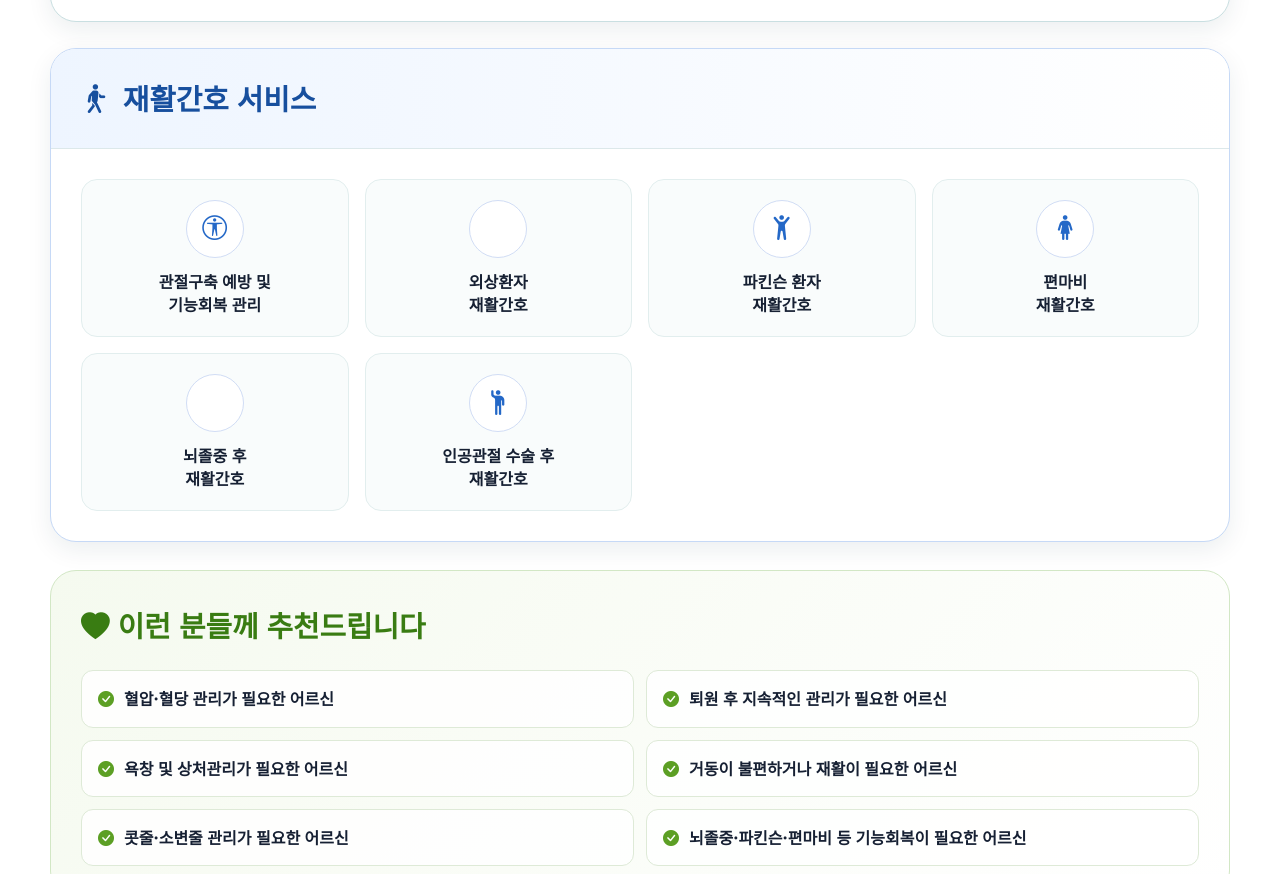
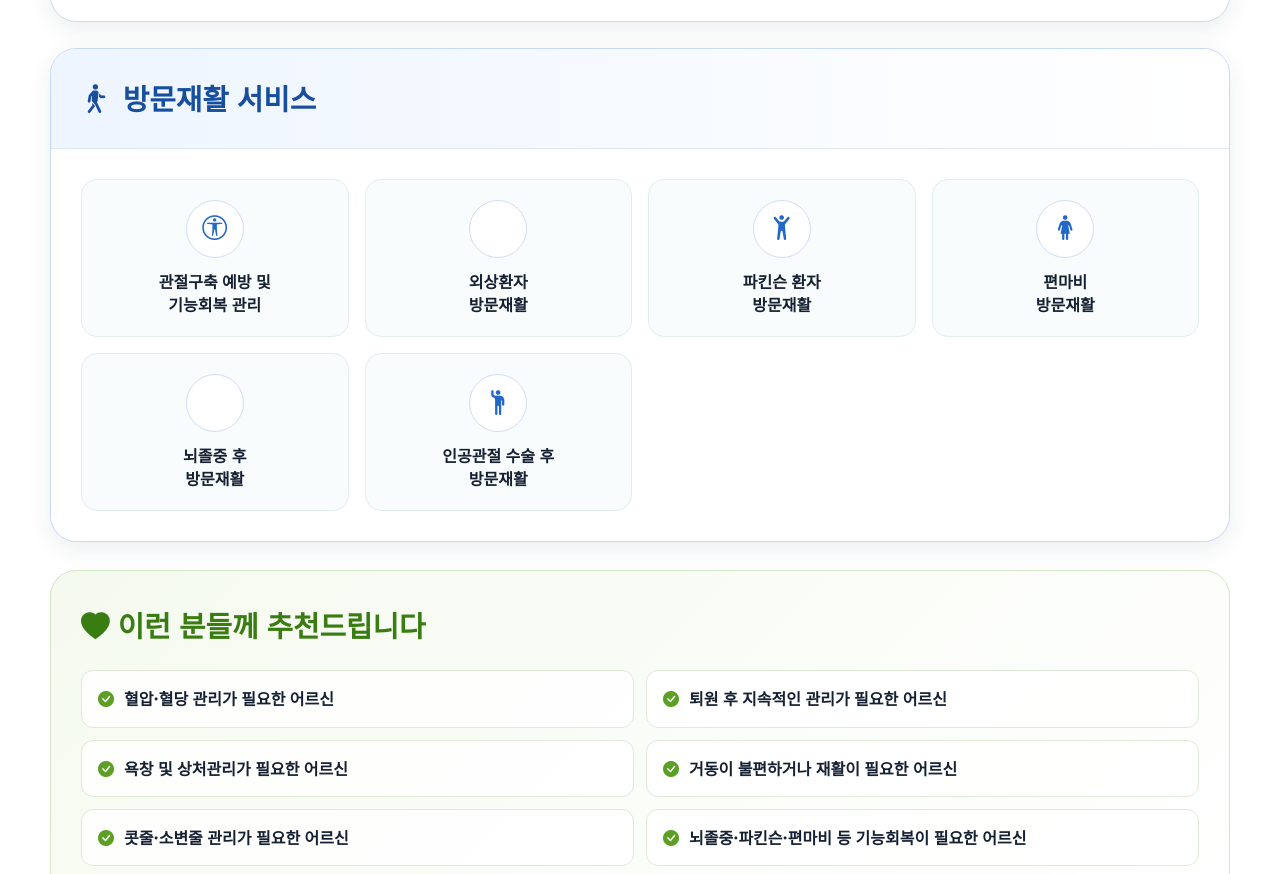
Before and after one commit to gyul-is-yummy/ilsan-homecare-site, a plain HTML site: page services.html in a window 1280 px wide. Shown: the part 1091-1965 px from the top of the page. Drawn offline with nearby package versions, Linux system fonts and the light colour scheme.

Commit message:
Fix: 재활간호 텍스트 변경
재활간호 > 방문간호로 텍스트 변경

```diff
--- a/services.html
+++ b/services.html
@@ -1,7 +1,7 @@
 <!doctype html>
 <html lang="ko">
 <head>
-  <meta charset="utf-8"><meta name="viewport" content="width=device-width, initial-scale=1"><meta name="description" content="일산방문간호센터의 방문간호 및 재활간호 서비스 내용을 안내합니다.">
+  <meta charset="utf-8"><meta name="viewport" content="width=device-width, initial-scale=1"><meta name="description" content="일산방문간호센터의 방문간호 및 방문재활 서비스 내용을 안내합니다.">
   <title>서비스 안내 | 일산방문간호센터</title>
   <link rel="preconnect" href="https://fonts.googleapis.com"><link rel="preconnect" href="https://fonts.gstatic.com" crossorigin><link href="https://fonts.googleapis.com/css2?family=Noto+Sans+KR:wght@400;500;700;800;900&display=swap" rel="stylesheet"><link rel="stylesheet" href="https://cdn.jsdelivr.net/npm/bootstrap-icons@1.11.3/font/bootstrap-icons.min.css"><link rel="stylesheet" href="assets/css/styles.css">
 </head>
@@ -19,13 +19,13 @@
     <div class="icon-service"><i class="bi bi-clipboard2-pulse-fill"></i><strong>의사 지시<br>방문간호</strong></div>
   </div></div></div>
 
-  <div class="service-group blue fade-up"><div class="service-group-header"><h2><i class="bi bi-person-walking"></i> 재활간호 서비스</h2></div><div class="service-group-body"><div class="icon-service-grid">
+  <div class="service-group blue fade-up"><div class="service-group-header"><h2><i class="bi bi-person-walking"></i> 방문재활 서비스</h2></div><div class="service-group-body"><div class="icon-service-grid">
     <div class="icon-service"><i class="bi bi-universal-access-circle"></i><strong>관절구축 예방 및<br>기능회복 관리</strong></div>
-    <div class="icon-service"><i class="bi bi-hospital-bed"></i><strong>외상환자<br>재활간호</strong></div>
-    <div class="icon-service"><i class="bi bi-person-arms-up"></i><strong>파킨슨 환자<br>재활간호</strong></div>
-    <div class="icon-service"><i class="bi bi-person-standing-dress"></i><strong>편마비<br>재활간호</strong></div>
-    <div class="icon-service"><i class="bi bi-brain"></i><strong>뇌졸중 후<br>재활간호</strong></div>
-    <div class="icon-service"><i class="bi bi-person-raised-hand"></i><strong>인공관절 수술 후<br>재활간호</strong></div>
+    <div class="icon-service"><i class="bi bi-hospital-bed"></i><strong>외상환자<br>방문재활</strong></div>
+    <div class="icon-service"><i class="bi bi-person-arms-up"></i><strong>파킨슨 환자<br>방문재활</strong></div>
+    <div class="icon-service"><i class="bi bi-person-standing-dress"></i><strong>편마비<br>방문재활</strong></div>
+    <div class="icon-service"><i class="bi bi-brain"></i><strong>뇌졸중 후<br>방문재활</strong></div>
+    <div class="icon-service"><i class="bi bi-person-raised-hand"></i><strong>인공관절 수술 후<br>방문재활</strong></div>
   </div></div></div>
 
   <div class="recommend-box fade-up"><h2><i class="bi bi-heart-fill"></i> 이런 분들께 추천드립니다</h2><div class="recommend-grid"><div class="recommend-item"><i class="bi bi-check-circle-fill"></i>혈압·혈당 관리가 필요한 어르신</div><div class="recommend-item"><i class="bi bi-check-circle-fill"></i>퇴원 후 지속적인 관리가 필요한 어르신</div><div class="recommend-item"><i class="bi bi-check-circle-fill"></i>욕창 및 상처관리가 필요한 어르신</div><div class="recommend-item"><i class="bi bi-check-circle-fill"></i>거동이 불편하거나 재활이 필요한 어르신</div><div class="recommend-item"><i class="bi bi-check-circle-fill"></i>콧줄·소변줄 관리가 필요한 어르신</div><div class="recommend-item"><i class="bi bi-check-circle-fill"></i>뇌졸중·파킨슨·편마비 등 기능회복이 필요한 어르신</div></div></div>
```
Also changed, not shown: contact.html (+3 -3 lines), guide.html (+3 -3 lines), index.html (+5 -5 lines).
